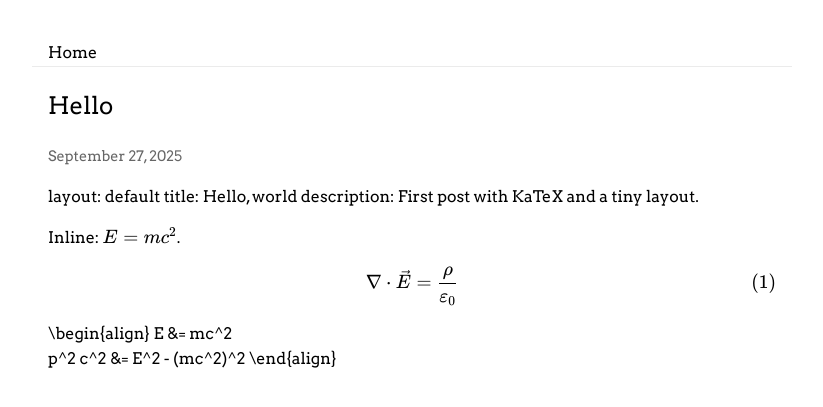
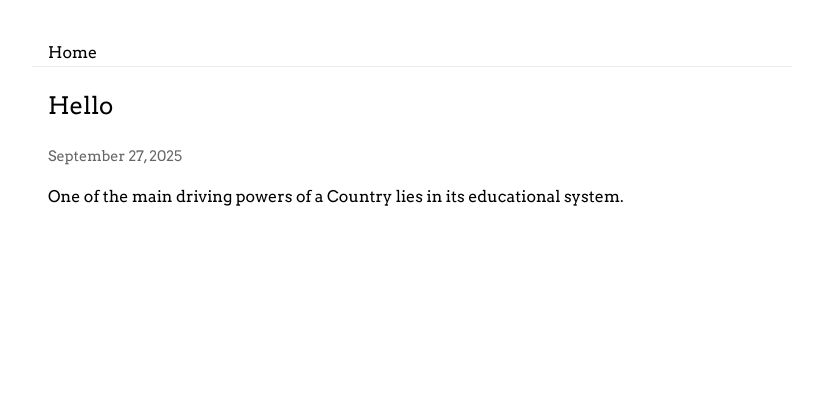
Before and after one commit to pietroborchia/my-blog, a Jekyll site: the page built from _posts/2025-09-27-hello.md, in a window 1280 px wide. Shown: the top 407 px of the page, without its empty margins (228-1051 px from the left). Built offline with Jekyll 4.4.1, drawn with Linux system fonts in a browser that asks for light colours; our own code applies the rules of GitHub Pages for plain Markdown files.

Commit message:
Update 2025-09-27-hello.md

```diff
--- a/_posts/2025-09-27-hello.md
+++ b/_posts/2025-09-27-hello.md
@@ -1,17 +1 @@
-
-
-layout: default
-title: Hello, world
-description: First post with KaTeX and a tiny layout.
-
-
-Inline: $E = mc^2$.
-
-\begin{equation}
-  \nabla \cdot \vec{E} = \frac{\rho}{\varepsilon_0}
-\end{equation}
-
-\begin{align}
-  E &= mc^2 \\
-  p^2 c^2 &= E^2 - (mc^2)^2
-\end{align}
+One of the main driving powers of a Country lies in its educational system.
```
